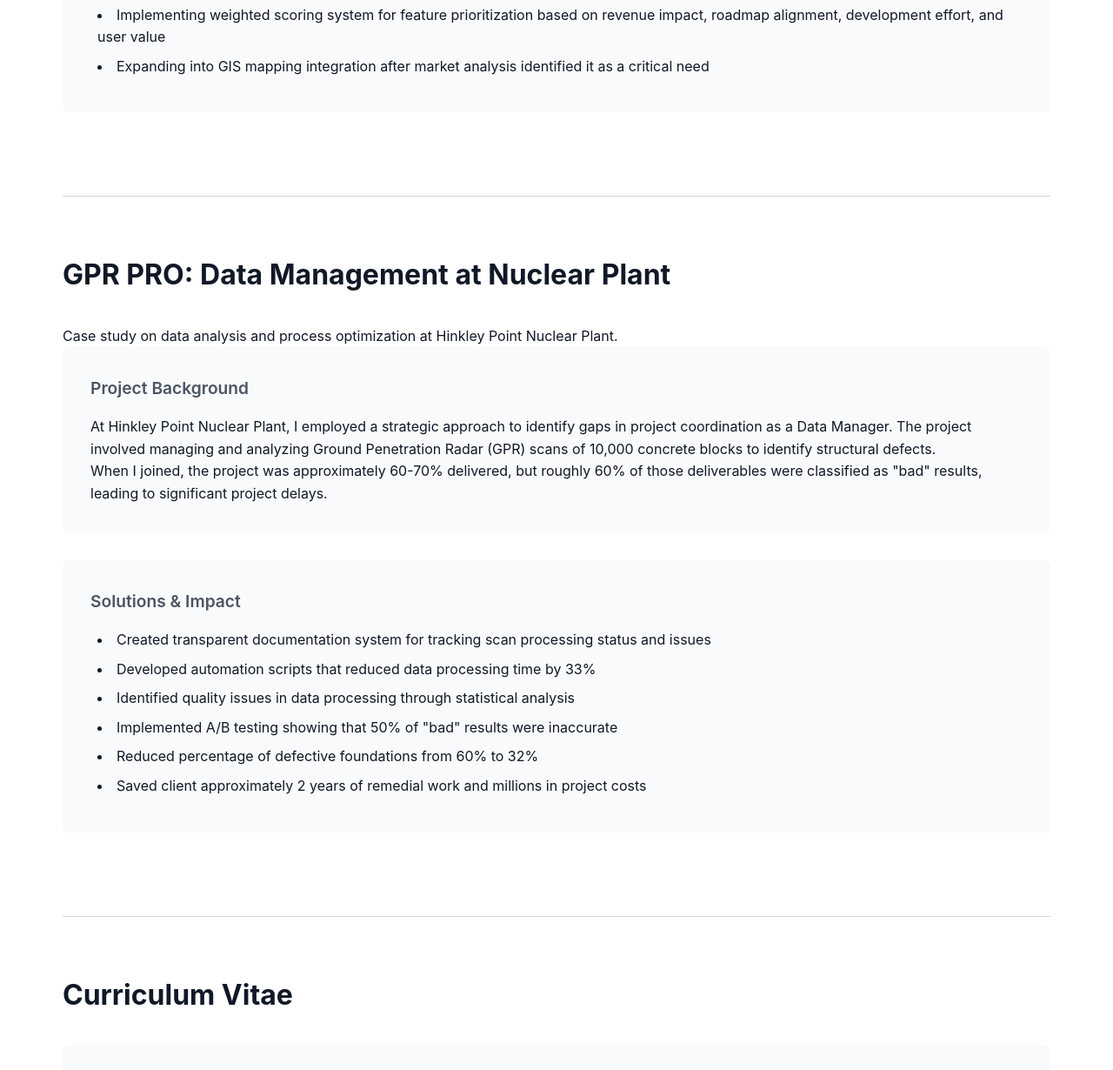
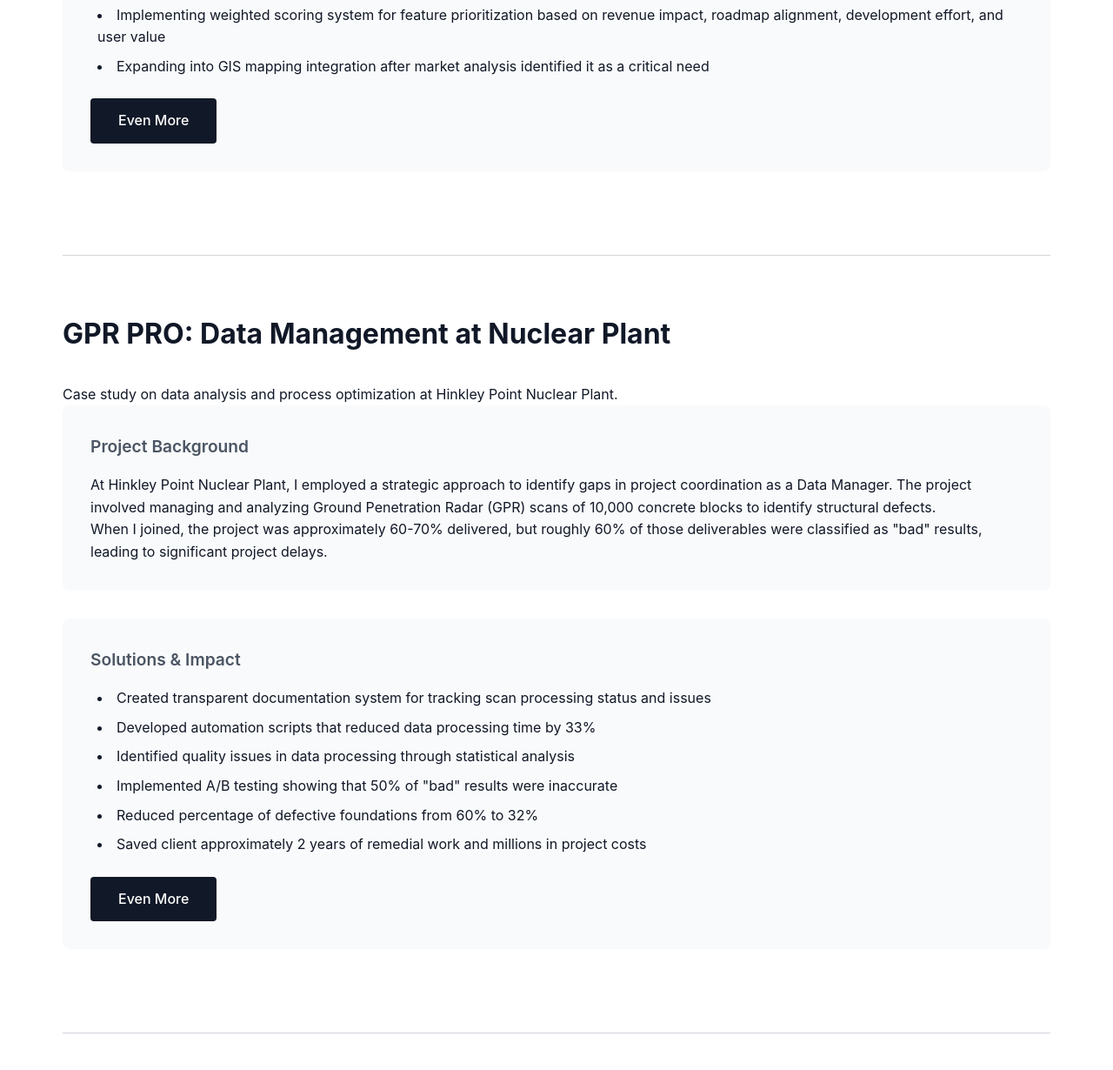
Before and after one commit to DragosCP/DragosCP.github.io, a plain HTML site: page index.html in a window 1280 px wide. Shown: the part 3436-4666 px from the top of the page at 87% size. Drawn offline with Linux system fonts and the light colour scheme.

Commit message:
Changes 3

```diff
--- a/index.html
+++ b/index.html
@@ -387,6 +387,7 @@
                     <li>Implementing weighted scoring system for feature prioritization based on revenue impact, roadmap alignment, development effort, and user value</li>
                     <li>Expanding into GIS mapping integration after market analysis identified it as a critical need</li>
                 </ul>
+                <a target="_blank" href="https://drive.google.com/file/d/1Bm4fZZAVcmByW3VigPJzaGm1X8OO9iPg/view" class="cta-button" style="margin-top: 1rem">Even More</a>
             </div>
         </section>
 
@@ -411,6 +412,7 @@
                     <li>Reduced percentage of defective foundations from 60% to 32%</li>
                     <li>Saved client approximately 2 years of remedial work and millions in project costs</li>
                 </ul>
+                <a target="_blank" href="https://drive.google.com/file/d/13HrRG4Ehjk3CINwdTqQQ-0iNO6y15AKL/view" class="cta-button" style="margin-top: 1rem">Even More</a>
             </div>
         </section>
 
@@ -506,9 +508,7 @@
                 <strong>Email:</strong> dragos.panainte87@gmail.com<br>
                 <strong>Phone:</strong> +447734732037<br>
                 <strong>LinkedIn:</strong> <a href="https://www.linkedin.com/in/dragospanainte/" style="color: var(--text-primary);">LinkedIn Profile</a><br>
-                <strong>GitHub:</strong> <a href="https://github.com/DragosCP" style="color: var(--text-primary);">GitHub Profile</a><br>
-                <strong>Vislock Project:</strong> <a href="https://drive.google.com/file/d/1Bm4fZZAVcmByW3VigPJzaGm1X8OO9iPg/view" style="color: var(--text-primary);">Vislock Project</a><br>
-                <strong>GPR PRO Project:</strong> <a href="https://drive.google.com/file/d/13HrRG4Ehjk3CINwdTqQQ-0iNO6y15AKL/view" style="color: var(--text-primary);">GPR PRO Project</a>
+                <strong>GitHub:</strong> <a href="https://github.com/DragosCP" style="color: var(--text-primary);">GitHub Profile</a>
             </p>
         </section>
     </div>
```
